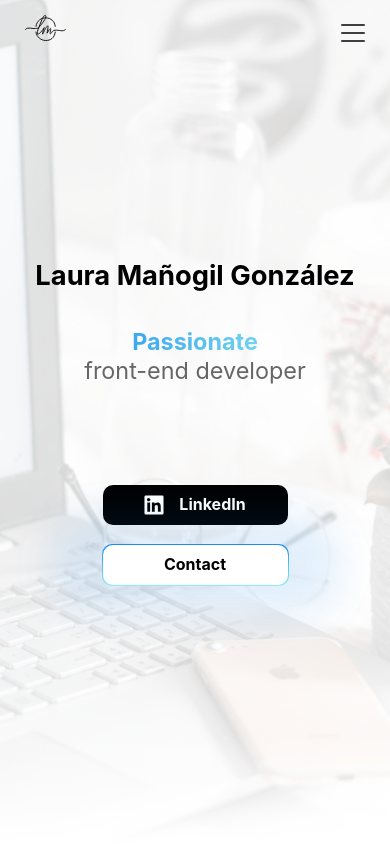
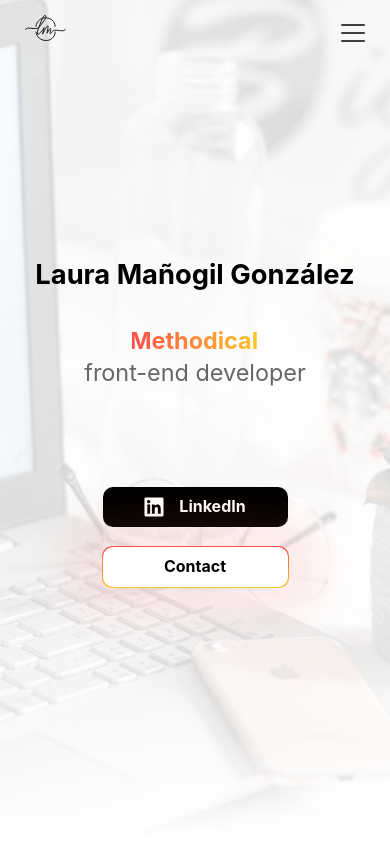
Before and after one commit to LauraMG12/Portfolio-v2, a Vue app: page / in a window 390 px wide. Shown: the top 844 px of the page. Built offline with nearby package versions, Linux system fonts and the light colour scheme.

Commit message:
Fix mobile home animation

```diff
--- a/src/components/HomePage.vue
+++ b/src/components/HomePage.vue
@@ -4,7 +4,7 @@ import { highlights, home } from "../content/Home";
 
 import DarkButton from "./shared/AppButtons/DarkButton.vue";
 import LightButton from "./shared/AppButtons/LightButton.vue";
-import { isMobileDevice, scrollToSection } from "@/state/AppState";
+import { scrollToSection } from "@/state/AppState";
 
 const homeContent = ref<HTMLDivElement | null>(null);
 const homeContentHeight = computed(
@@ -12,13 +12,11 @@ const homeContentHeight = computed(
 );
 const highlightsIndex = ref<number>(0);
 
-if (!isMobileDevice.value) {
-  setInterval(() => {
-    highlightsIndex.value < highlights.length - 1
-      ? highlightsIndex.value++
-      : (highlightsIndex.value = 0);
-  }, 2500);
-}
+setInterval(() => {
+  highlightsIndex.value < highlights.length - 1
+    ? highlightsIndex.value++
+    : (highlightsIndex.value = 0);
+}, 2500);
 </script>
 
 <template>
@@ -112,15 +110,12 @@ if (!isMobileDevice.value) {
         }
         @media screen and (max-width: $breackpoint-small) {
           margin: 0;
-          width: 80%;
-          text-align: center;
+          width: 35%;
+          height: $font-size-h2-section-title-mobile;
         }
         & .hightlight {
           position: absolute;
           right: 0;
-          @media screen and (max-width: $breackpoint-small) {
-            position: relative;
-          }
           &.blue-highlight {
             background: $blue-gradient-90;
             background-clip: text;
@@ -172,10 +167,12 @@ if (!isMobileDevice.value) {
   &-enter-from,
   &-leave-to {
     opacity: 0;
+    position: absolute;
   }
   &-enter-to,
   &-leave-from {
     opacity: 1;
+    position: absolute;
   }
   &-enter-active,
   &-leave-active {
--- a/src/components/shared/AppButtons/LightButton.vue
+++ b/src/components/shared/AppButtons/LightButton.vue
@@ -49,7 +49,7 @@ const props = defineProps<AppButtonProps>();
     transition: background-color 0.25s ease-in;
     --webkit-transition: background-color 0.25s ease-in;
     @media screen and (max-width: $breackpoint-small) {
-      width: 75vmin;
+      width: 55vmin;
       min-width: 260px;
     }
     &.blue-background {
```
